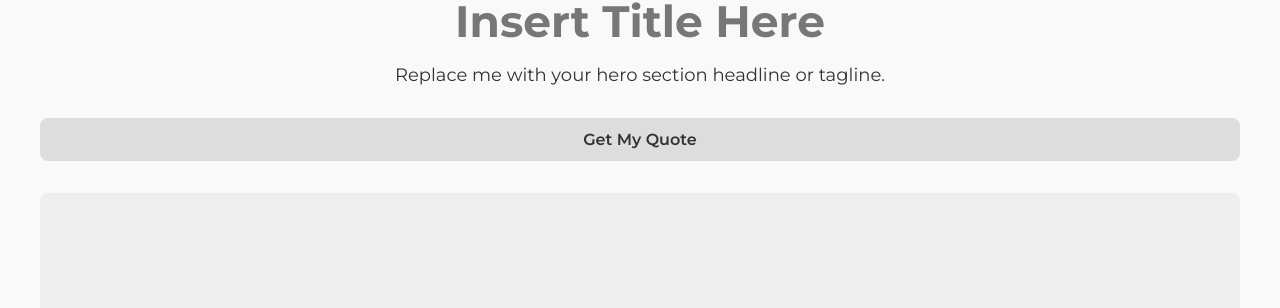
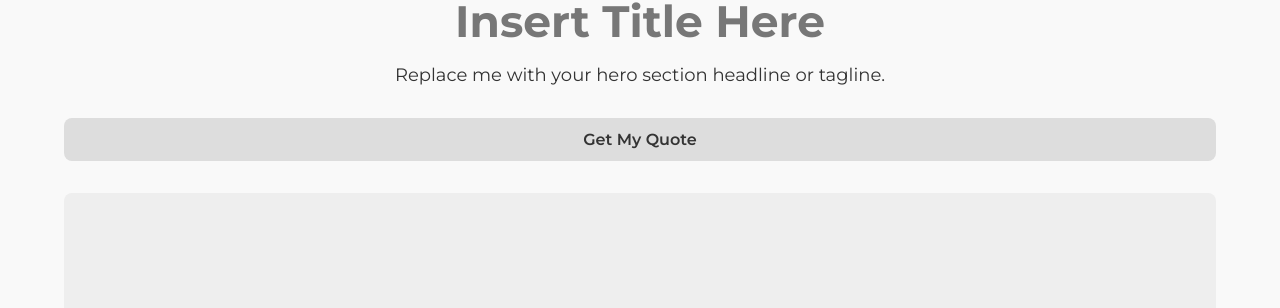
Before and after one commit to transamericanlogisticsgroup/brand-website-template, a Jekyll site: the page built from index.html, in a window 1280 px wide. Shown: the part 150-458 px from the top of the page. Built offline with Jekyll 4.4.1, drawn with Linux system fonts in a browser that asks for light colours.

Commit message:
Update style.css

```diff
--- a/_includes/style.css
+++ b/_includes/style.css
@@ -65,9 +65,17 @@
 
 /* Container */
 .container {
-  width: 100%;
+  width: 90%;
   max-width: 1200px;
   margin: 0 auto;
+}
+@media (max-width: 960px) {
+  .container {
+    width: 100% !important;
+    max-width: none !important;
+    margin: 0 !important;
+    padding: 0 1rem;      /* if you still want a little gutter */
+  }
 }
 
 /* Links */
```
